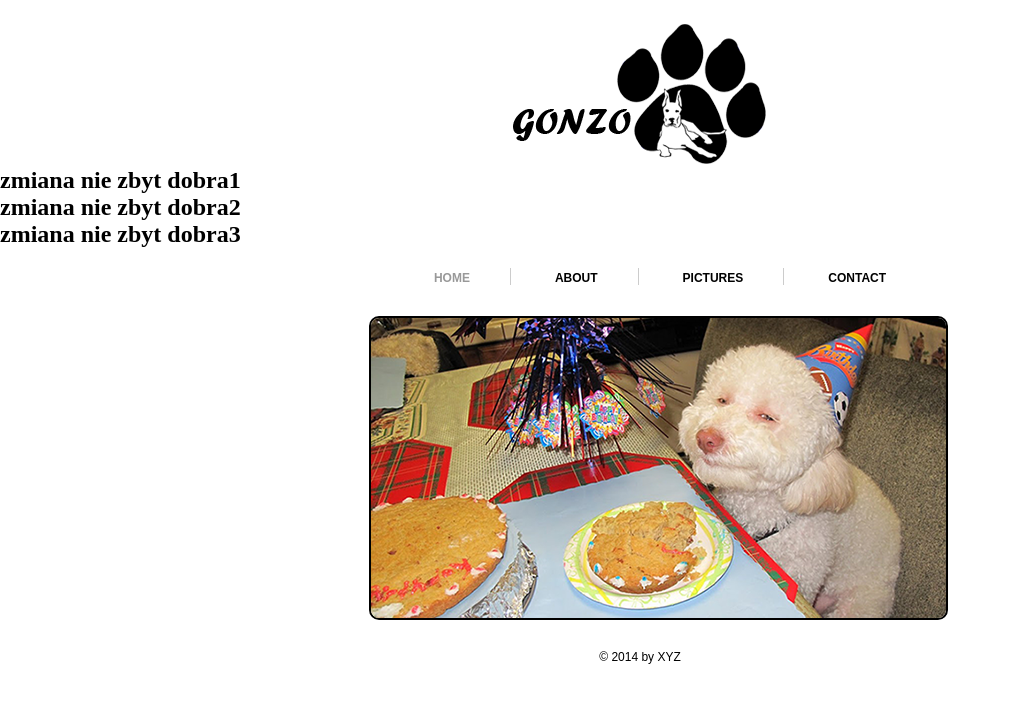
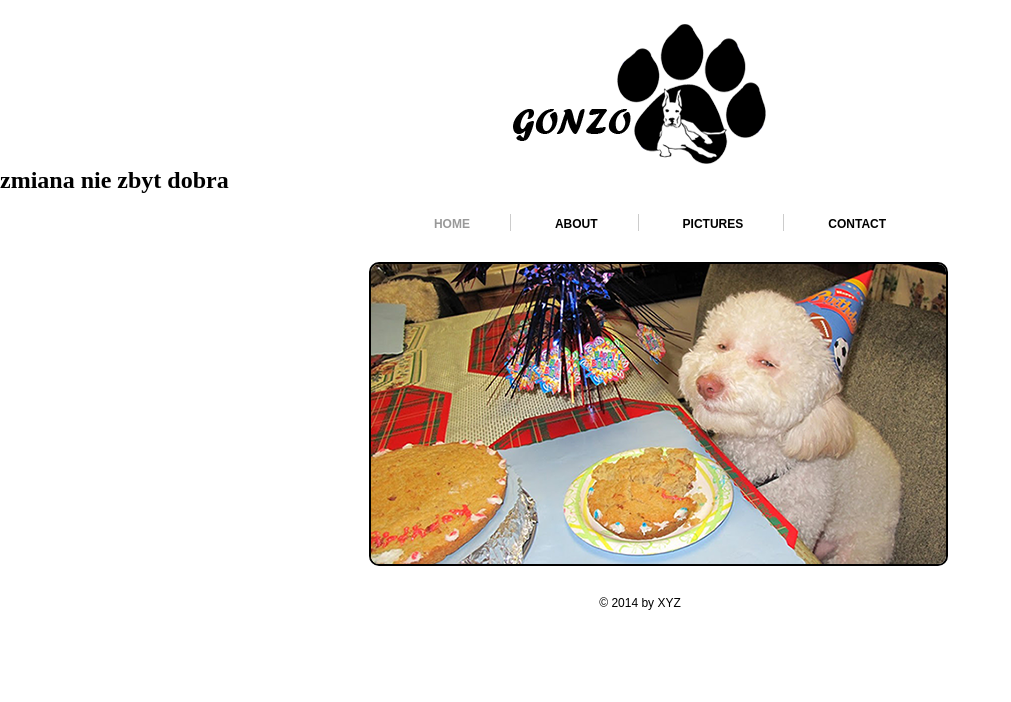
Before and after one commit to ardo89/test, a plain HTML site: page index.html in a window 1280 px wide. Shown: the whole page, without its empty margins (0-1011 px from the left). Drawn offline with Linux system fonts and the light colour scheme.

Commit message:
poprawka do commitu start

```diff
--- a/index.html
+++ b/index.html
@@ -15,9 +15,9 @@
 		<div class="logo">
 
 			<h1><a href="#">GONZO</a></h1>
-			<h2>zmiana nie zbyt dobra1</h2>
-			<h2>zmiana nie zbyt dobra2</h2>
-			<h2>zmiana nie zbyt dobra3</h2>
+			<h2>zmiana nie zbyt dobra</h2>
+
+
 		</div>
 
 	</div>
```
